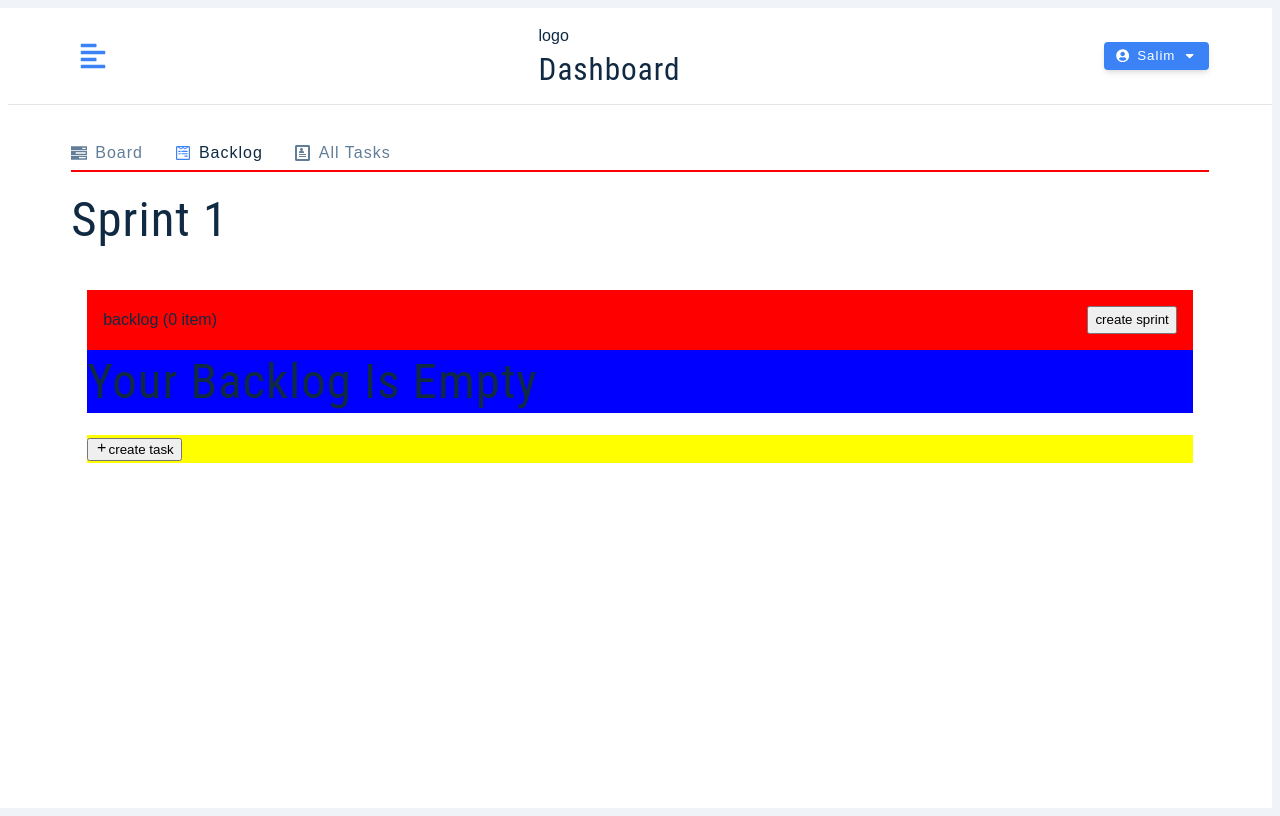
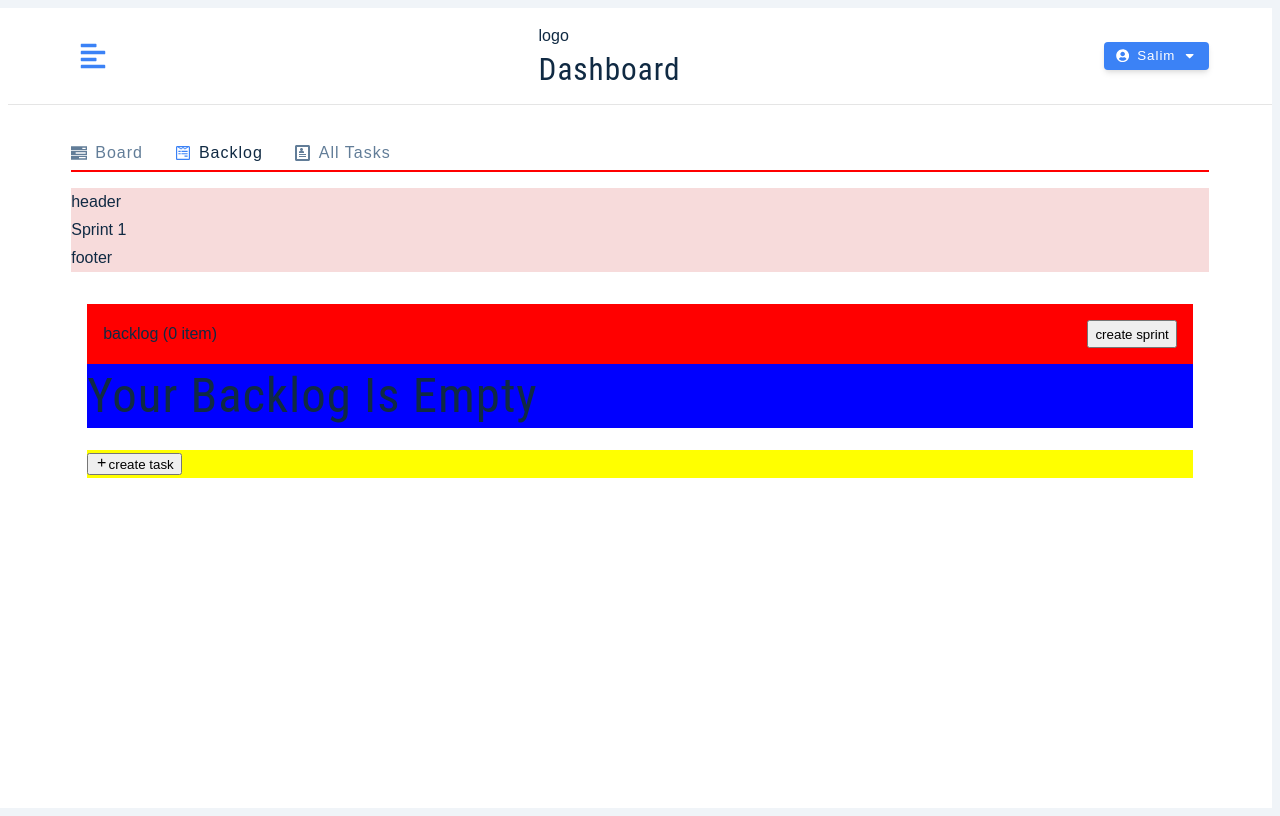
Before and after one commit to Salim255/tasks-manager, a React (Vite) app: page /tasks/backlog in a window 1280 px wide. Both pictures are taken after a click on the button "create sprint". Built offline with nearby package versions, Linux system fonts and the light colour scheme.

Commit message:
corrected: drop method

```diff
--- a/src/features/tasks/components/backlog/Backlog.tsx
+++ b/src/features/tasks/components/backlog/Backlog.tsx
@@ -6,7 +6,8 @@ import { CreateTask } from '../create-task/CreateTask';
 import { TaskItem } from '../task-item/TaskItem';
 import { sprintsList } from '../../../../shared/utils/sprints';
 import { addSprint } from '../../states/sprintSlice';
-import { SprintsContainer } from '../sprints-container/SprintsContainer';
+import { SprintItem } from '../sprint-item/SprintItem';
+import type { Task } from '../../model/task.model';
 
 export const Backlog = () => {
     const dispatch = useDispatch();
@@ -15,20 +16,23 @@ export const Backlog = () => {
     const { sprints } = useSelector((store: RootState) => store.sprintReducer);
 
 
-    const onDragStart = (e: React.DragEvent<HTMLDivElement>) => {
+    const onDragStart = (task: Task, e: React.DragEvent<HTMLDivElement>) => {
         setMessage("Dragging...");
-        e.dataTransfer.setData("text/plain", "hello"); // any payload
+        //console.log("draging start", e, taskId);
+        e.dataTransfer.setData("text/plain", JSON.stringify(task)); // any payload
     };
 
     const onDragOver = (e: React.DragEvent<HTMLDivElement>) => {
+        //console.log(e);
         e.preventDefault(); // ✅ REQUIRED so onDrop can fire
     };
 
-    const onDrop = (e: React.DragEvent<HTMLDivElement>) => {
+    const onDrop = (sprintId: string, e: React.DragEvent<HTMLDivElement>) => {
         e.preventDefault();
         const data = e.dataTransfer.getData("text/plain");
+         const task = JSON.parse(data);
         setMessage(`Dropped! payload="${data}"`);
-        console.log("DROP fired ✅ payload:", data);
+        console.log("DROP fired ✅ payload:", task);
     };
 
     const createSprintHandler = () => {
@@ -42,37 +46,47 @@ export const Backlog = () => {
     return(
        <>
         <section className="backlog-container">
-            { sprints.length ? <SprintsContainer sprints={sprints} /> : null}
+            { sprints.length
+              ? sprints.map((sprint) => {
+                return <div
+                        key={sprint.id}
+                        onDragOver={onDragOver}
+                        onDrop={(e) => onDrop(sprint.id, e)}>
+                    <SprintItem sprint={sprint} />
+                </div>
+              })
+              : null
+            }
             <div className='backlog'>
+                {/* Header */}
                <section
-                draggable
-                onDragStart={onDragStart}
                 className='backlog__header'>
                     <div>
                         backlog (0 item)
                     </div>
 
                     <button onClick={createSprintHandler}>create sprint</button>
-
                </section>
-                <section className='backlog__content' >
+                {/* Content */}
+                <section
+                    className='backlog__content' >
                     { tasks.length ?
                         tasks.map((task) => {
-                           return  <TaskItem task={task} />
+                           return   <TaskItem
+                                draggable
+                                onDragStart={(e) => onDragStart(task, e)}
+                                key={task.id} task={task}
+                            />
                         }):
                         <h1>
                              your backlog is empty
                         </h1>
                     }
-
                 </section>
+                {/* Footer  */}
                 <section
-                    onDragOver={onDragOver}
-                    onDrop={onDrop}
                     className='backlog__footer'>
-
                     <CreateTask/>
-
                 </section>
             </div>
         </section>
--- a/src/features/tasks/components/sprint-item/SprintItem.tsx
+++ b/src/features/tasks/components/sprint-item/SprintItem.tsx
@@ -1,5 +1,11 @@
+import './_sprint-item.scss';
 import type { Sprint } from "../../model/sprint.model";
 
+
 export const SprintItem = ({ sprint }: {sprint: Sprint}) => {
-    return <h1>{sprint.name}</h1>
+    return <div className="sprint-item" >
+        <div>header</div>
+        <div> {sprint.name}</div>
+        <div>footer</div>
+    </div>
 }
--- /dev/null
+++ b/src/features/tasks/components/sprint-item/_sprint-item.scss
@@ -0,0 +1,4 @@
+.sprint-item {
+    background-color: rgb(247, 219, 219);
+    margin: 1rem 0;
+}
--- a/src/features/tasks/components/task-item/TaskItem.tsx
+++ b/src/features/tasks/components/task-item/TaskItem.tsx
@@ -1,9 +1,11 @@
 import './_task-item.scss';
 import type { Task } from "../../model/task.model";
 
-export const TaskItem =  ({ task }: {task: Task}) => {
+type TaskItemProps = { task: Task; } & React.HTMLAttributes<HTMLDivElement>; // <-- this is the magic
+
+export const TaskItem =  ({ task, ...props }: TaskItemProps) => {
     return (
-        <section className="task-item" draggable >
+        <section className="task-item" {...props} >
             <div>
                 {task.title}
             </div>
```
Also changed, not shown: src/features/tasks/components/sprints-container/SprintsContainer.tsx (+9 -1 lines).
